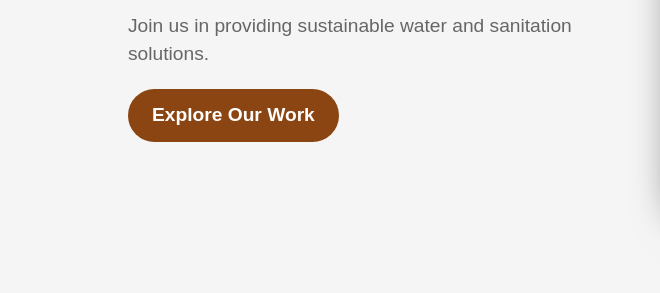
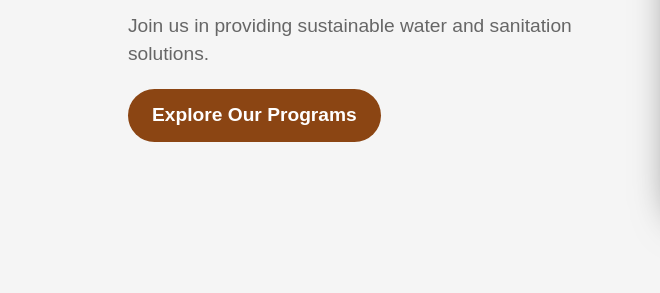
Before and after one commit to CreatorLarry/cowg, a plain HTML site: page index.html in a window 1280 px wide. Shown: the part 507-800 px from the top of the page, 0-660 px from the left. Drawn offline with nearby package versions, Linux system fonts and the light colour scheme; files whose address does not match are found by name.

Commit message:
bit of change

```diff
--- a/index.html
+++ b/index.html
@@ -49,7 +49,7 @@
         <div class="hero-content">
             <h1>Empowering communities to access clean water</h1>
             <p>Join us in providing sustainable water and sanitation solutions.</p>
-            <a href="#programs" class="btn-hero">Explore Our Work</a>
+            <a href="#programs" class="btn-hero">Explore Our Programs</a>
         </div>
         <div class="hero-image">
             <img src="assets/images/hero2.png" alt="water-governance-img">
```
